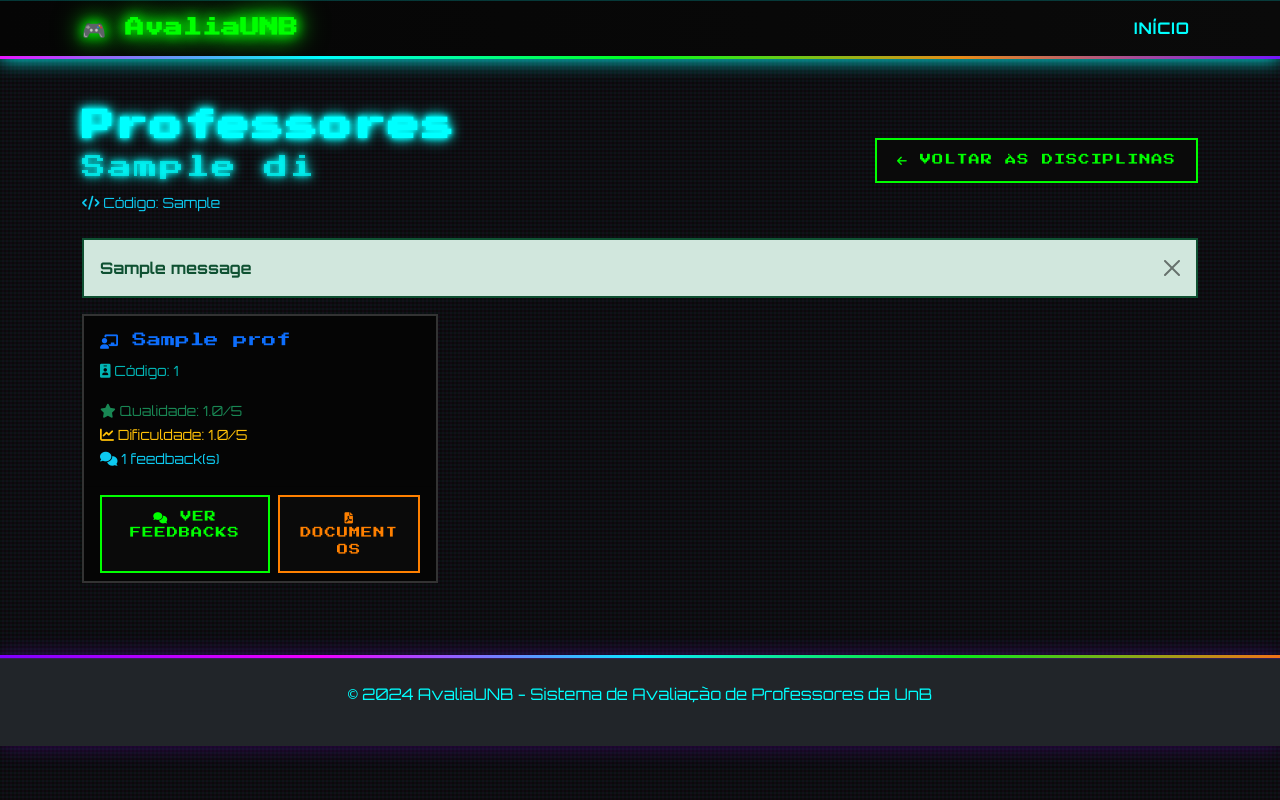
After one commit to leandro-coelhos/AvaliaUNB, a Flask app: a page that uses templates/base.html in a window 1280 px wide. The commit adds this page. Run offline with Flask 3, Linux system fonts and the light colour scheme; tables that the repository leaves empty hold one stand-in row (values such as "Sample post"); one stand-in notice (Sample message) is shown.

Commit message:
Assistant checkpoint: Reorganizar navegação: disciplinas → professores
Assistant generated file changes:
- main.py: Modificar rota de disciplinas e adicionar rota para professores por disciplina
- templates/disciplinas.html: Adicionar botão para ver professores da disciplina
- templates/professores_disciplina.html: Criar template para professores de uma disciplina específica
- templates/base.html: Remover link direto para professores da navegação

---

User prompt:

em vez de ter uma pagina para disciplinas e outra para professores, fazer o seguinte: apenas a pagina disciplinas,  e quando eu clicko em uma disciplina especifica, abre uma pagina com todos os profs daquela disciplina (pagina semelhante à atual de professores)

Replit-Commit-Author: Assistant
Replit-Commit-Session-Id: b056209b-5aec-448b-a2a3-ea6db6d0f1d9

```diff
--- a/main.py
+++ b/main.py
@@ -137,21 +137,38 @@ def logout():
     flash('Logout realizado com sucesso!', 'success')
     return redirect(url_for('home'))
 
-@app.route('/professores')
-def professores():
-    try:
-        resultado = db.session.execute(text("SELECT * FROM view_professores_com_feedbacks"))
-        professores_data = resultado.fetchall()
-        return render_template('professores.html', professores=professores_data)
-    except Exception as e:
-        flash(f'Erro ao buscar professores: {str(e)}', 'danger')
-        lista_professores = Professor.query.all()
-        return render_template('professores.html', professores=lista_professores)
-
 @app.route('/disciplinas')
 def disciplinas():
     lista_disciplinas = Disciplina.query.all()
     return render_template('disciplinas.html', disciplinas=lista_disciplinas)
+
+@app.route('/disciplina/<codigo_disciplina>/professores')
+def professores_por_disciplina(codigo_disciplina):
+    disciplina = Disciplina.query.get_or_404(codigo_disciplina)
+
+    # Buscar professores que deram aula nesta disciplina
+    try:
+        resultado = db.session.execute(text("""
+        SELECT DISTINCT p.Cod_Prof as codigo_professor,
+               p.Nom_Prof as nome_professor,
+               COUNT(f.pfk_Cod_Prof) as total_feedbacks,
+               COALESCE(AVG(f.Qual), 0) as media_qualidade,
+               COALESCE(AVG(f.Nvl_Dif), 0) as media_dificuldade
+        FROM Prof p
+        JOIN Fdbk f ON p.Cod_Prof = f.pfk_Cod_Prof
+        JOIN Tur t ON f.pfk_Num_Idf_Tur = t.Num_Idf_Tur
+        JOIN Dis d ON t.fk_Cod_Dis = d.Cod_Dis
+        WHERE d.Cod_Dis = :codigo_dis
+        GROUP BY p.Cod_Prof, p.Nom_Prof
+        ORDER BY p.Nom_Prof
+        """), {"codigo_dis": codigo_disciplina})
+        professores_data = resultado.fetchall()
+        return render_template('professores_disciplina.html',
+                             professores=professores_data,
+                             disciplina=disciplina)
+    except Exception as e:
+        flash(f'Erro ao buscar professores da disciplina: {str(e)}', 'danger')
+        return redirect(url_for('disciplinas'))
 
 @app.route('/feedback', methods=['GET', 'POST'])
 def feedback():
--- a/templates/base.html
+++ b/templates/base.html
@@ -593,9 +593,6 @@
                             <span class="nav-link">Olá, {{ session.nome_usuario }}!</span>
                         </li>
                         <li class="nav-item">
-                            <a class="nav-link" href="{{ url_for('professores') }}">Professores</a>
-                        </li>
-                        <li class="nav-item">
                             <a class="nav-link" href="{{ url_for('disciplinas') }}">Disciplinas</a>
                         </li>
                         <li class="nav-item">
--- /dev/null
+++ b/templates/professores_disciplina.html
@@ -0,0 +1,93 @@
+
+{% extends "base.html" %}
+
+{% block title %}Professores - {{ disciplina.nome_disciplina }}{% endblock %}
+
+{% block content %}
+<div class="container mt-5">
+    <div class="row">
+        <div class="col-12">
+            <div class="d-flex justify-content-between align-items-center mb-4">
+                <div>
+                    <h2 class="fw-bold">Professores</h2>
+                    <h4 class="text-muted">{{ disciplina.nome_disciplina }}</h4>
+                    <small class="text-info">
+                        <i class="fas fa-code"></i> Código: {{ disciplina.codigo_disciplina }}
+                    </small>
+                </div>
+                <a href="{{ url_for('disciplinas') }}" class="btn btn-outline-primary">
+                    <i class="fas fa-arrow-left"></i> Voltar às Disciplinas
+                </a>
+            </div>
+
+            {% with messages = get_flashed_messages(with_categories=true) %}
+                {% if messages %}
+                    {% for category, message in messages %}
+                        <div class="alert alert-{{ 'danger' if category == 'error' else 'success' }} alert-dismissible fade show" role="alert">
+                            {{ message }}
+                            <button type="button" class="btn-close" data-bs-dismiss="alert"></button>
+                        </div>
+                    {% endfor %}
+                {% endif %}
+            {% endwith %}
+
+            {% if professores %}
+                <div class="row">
+                    {% for professor in professores %}
+                        <div class="col-md-6 col-lg-4 mb-4">
+                            <div class="card h-100 shadow-sm">
+                                <div class="card-body">
+                                    <h5 class="card-title text-primary">
+                                        <i class="fas fa-chalkboard-teacher"></i> {{ professor.nome_professor }}
+                                    </h5>
+                                    <p class="card-text">
+                                        <small class="text-muted">
+                                            <i class="fas fa-id-badge"></i>
+                                            Código: {{ professor.codigo_professor }}
+                                        </small>
+                                    </p>
+                                    {% if professor.total_feedbacks > 0 %}
+                                        <div class="mt-2">
+                                            <small class="text-success">
+                                                <i class="fas fa-star"></i>
+                                                Qualidade: {{ "%.1f"|format(professor.media_qualidade) }}/5
+                                            </small><br>
+                                            <small class="text-warning">
+                                                <i class="fas fa-chart-line"></i>
+                                                Dificuldade: {{ "%.1f"|format(professor.media_dificuldade) }}/5
+                                            </small><br>
+                                            <small class="text-info">
+                                                <i class="fas fa-comments"></i>
+                                                {{ professor.total_feedbacks }} feedback(s)
+                                            </small>
+                                        </div>
+                                    {% endif %}
+                                </div>
+                                <div class="card-footer bg-transparent">
+                                    <div class="d-grid gap-2 d-md-flex justify-content-md-end">
+                                        <a href="{{ url_for('feedbacks_detalhes', professor_id=professor.codigo_professor) }}"
+                                           class="btn btn-outline-primary btn-sm">
+                                            <i class="fas fa-comments"></i> Ver Feedbacks
+                                        </a>
+                                        <a href="{{ url_for('documentos_professor', professor_id=professor.codigo_professor) }}"
+                                           class="btn btn-outline-success btn-sm">
+                                            <i class="fas fa-file-pdf"></i> Documentos
+                                        </a>
+                                    </div>
+                                </div>
+                            </div>
+                        </div>
+                    {% endfor %}
+                </div>
+            {% else %}
+                <div class="alert alert-info text-center">
+                    <h4><i class="fas fa-info-circle"></i> Nenhum professor encontrado</h4>
+                    <p>Não há professores que lecionaram esta disciplina ou ainda não há feedbacks cadastrados.</p>
+                </div>
+            {% endif %}
+        </div>
+    </div>
+</div>
+
+<link rel="stylesheet" href="https://cdnjs.cloudflare.com/ajax/libs/font-awesome/6.0.0/css/all.min.css">
+{% endblock %}
```
Also changed, not shown: templates/disciplinas.html (+9 -3 lines).
